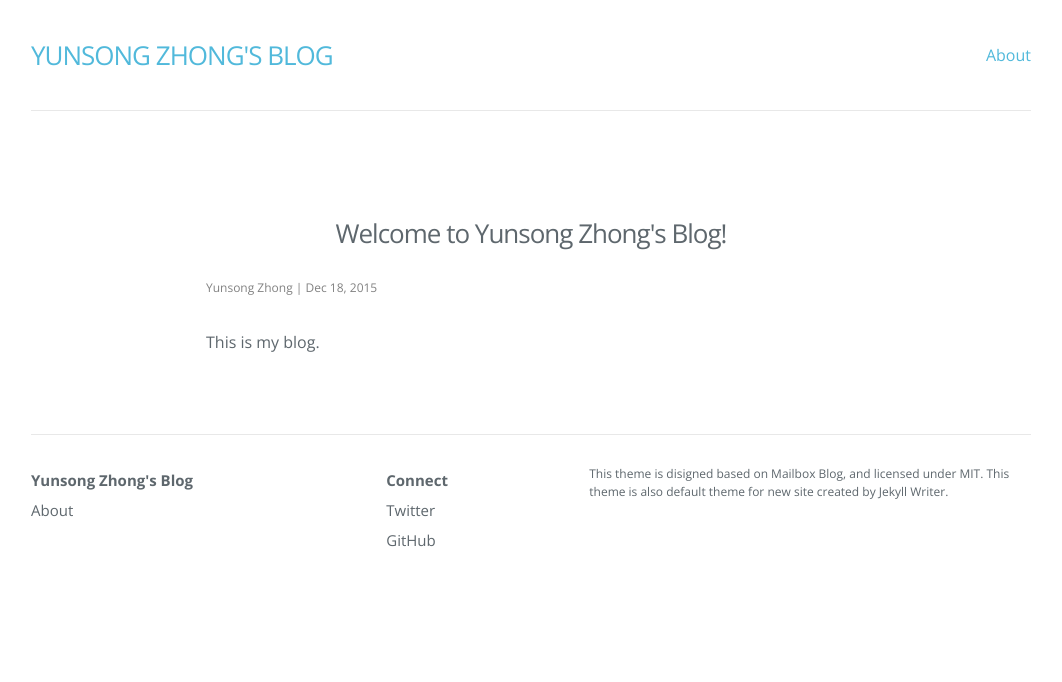
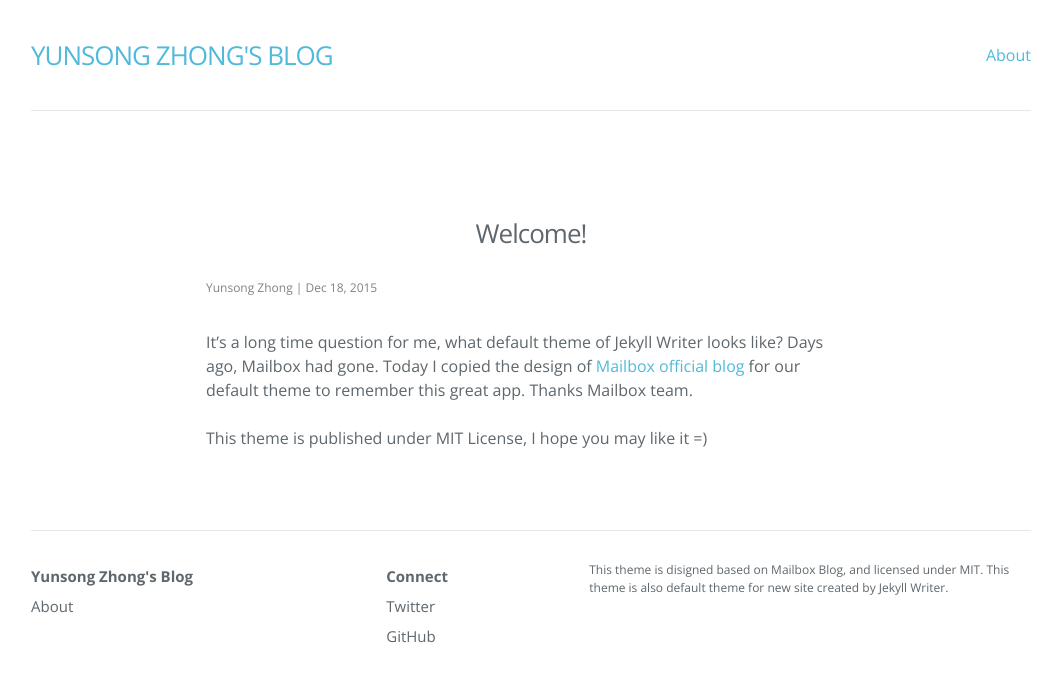
Before and after one commit to yszhong/yszhong.github.io, a Jekyll site: the page built from _posts/2015-12-18-welcome-to-jekyll.md, in a window 1280 px wide. Shown: the top 682 px of the page, without its empty margins (109-1171 px from the left). Built offline with Jekyll 4.4.1, drawn with Linux system fonts in a browser that asks for light colours; nearby versions of some CDN libraries.

Commit message:
Update Welcome!

```diff
--- a/_posts/2015-12-18-welcome-to-jekyll.md
+++ b/_posts/2015-12-18-welcome-to-jekyll.md
@@ -1,8 +1,10 @@
 ---
 layout: post
-title: Welcome to Yunsong Zhong's Blog!
+title: Welcome!
 date: '2015-12-18 21:45:10 +0800'
 tags: 'Mailbox, Theme'
 categories: 'Theme, Jekyll Writer'
 ---
-This is my blog.
+It's a long time question for me, what default theme of Jekyll Writer looks like? Days ago, Mailbox had gone. Today I copied the design of [Mailbox official blog](https://blogs.dropbox.com/mailbox/) for our default theme to remember this great app. Thanks Mailbox team.
+
+This theme is published under MIT License, I hope you may like it =)
```
